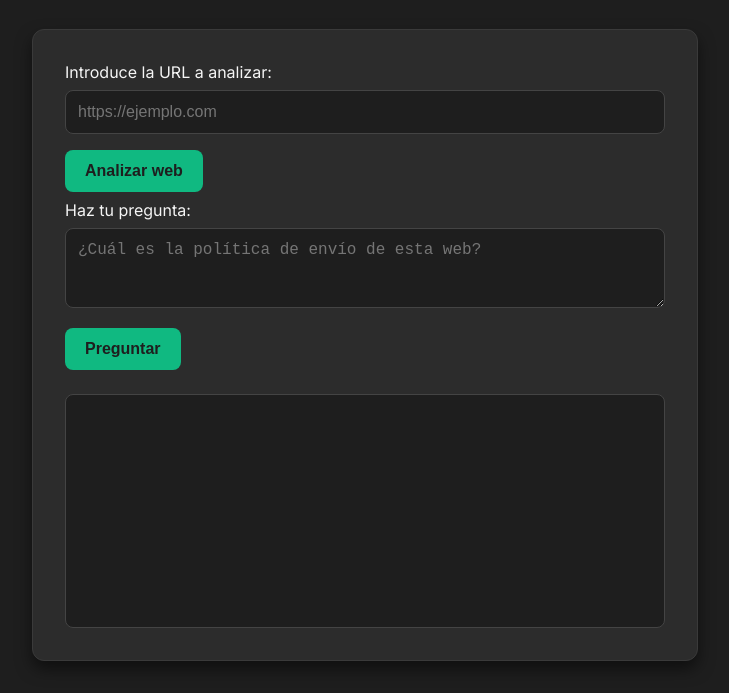
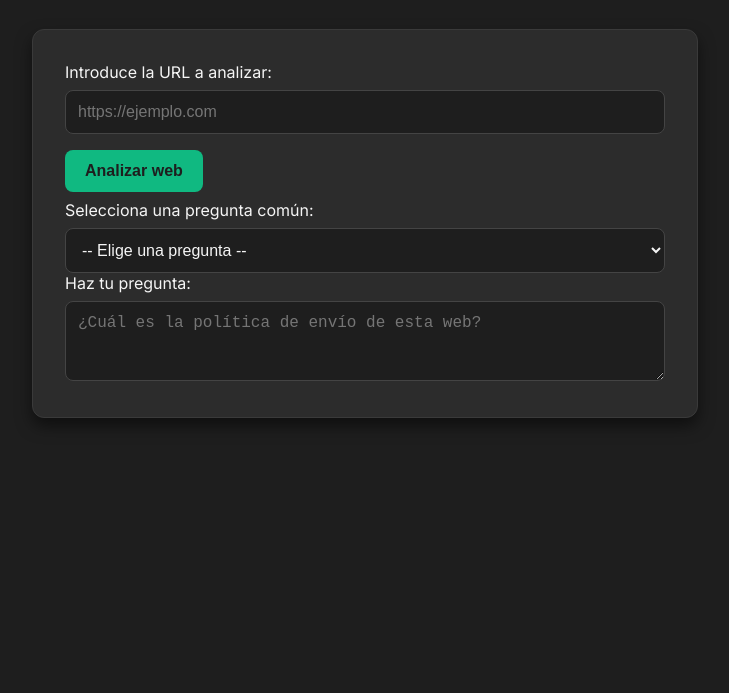
Before and after one commit to tylisyt/chatbot-frontend, a website: page index.html in a window 1280 px wide. Shown: the part 132-825 px from the top of the page, without its empty margins (275-1004 px from the left). After the commit the page ends 800 px from the top, so only its background shows below. Drawn offline with Linux system fonts and the light colour scheme.

Commit message:
Update index.html

```diff
--- a/index.html
+++ b/index.html
@@ -41,7 +41,7 @@
       box-shadow: 0 8px 16px rgba(0, 0, 0, 0.5);
     }
 
-    input, textarea {
+    input, textarea, select {
       width: 100%;
       padding: 0.75rem;
       margin-top: 0.5rem;
@@ -97,11 +97,15 @@
     <button onclick="analyzeWebsite()">Analizar web</button>
     <div id="status"></div>
 
-    <label for="questionInput" style="margin-top: 1.5rem;">Haz tu pregunta:</label>
+    <label for="presetQuestions" style="margin-top: 1.5rem;">Selecciona una pregunta común:</label>
+    <select id="presetQuestions" onchange="selectPresetQuestion()">
+      <option value="">-- Elige una pregunta --</option>
+      <option value="¿Cuál es la política de privacidad?">¿Cuál es la política de privacidad?</option>
+      <option value="¿Cuáles son los términos y condiciones?">¿Cuáles son los términos y condiciones?</option>
+      <option value="¿Cuál es la política de envío?">¿Cuál es la política de envío?</option>
+      <option value="¿Cómo puedo contactar con soporte?">¿Cómo puedo contactar con soporte?</option>
+    </select>
+
+    <label for="questionInput" style="margin-top: 1rem;">Haz tu pregunta:</label>
     <textarea id="questionInput" placeholder="¿Cuál es la política de envío de esta web?" rows="3"></textarea>
-    <button onclick="askQuestion()">Preguntar</button>
-
-    <div id="chat"></div>
-  </div>
-</body>
-</html>
+    <button
```
